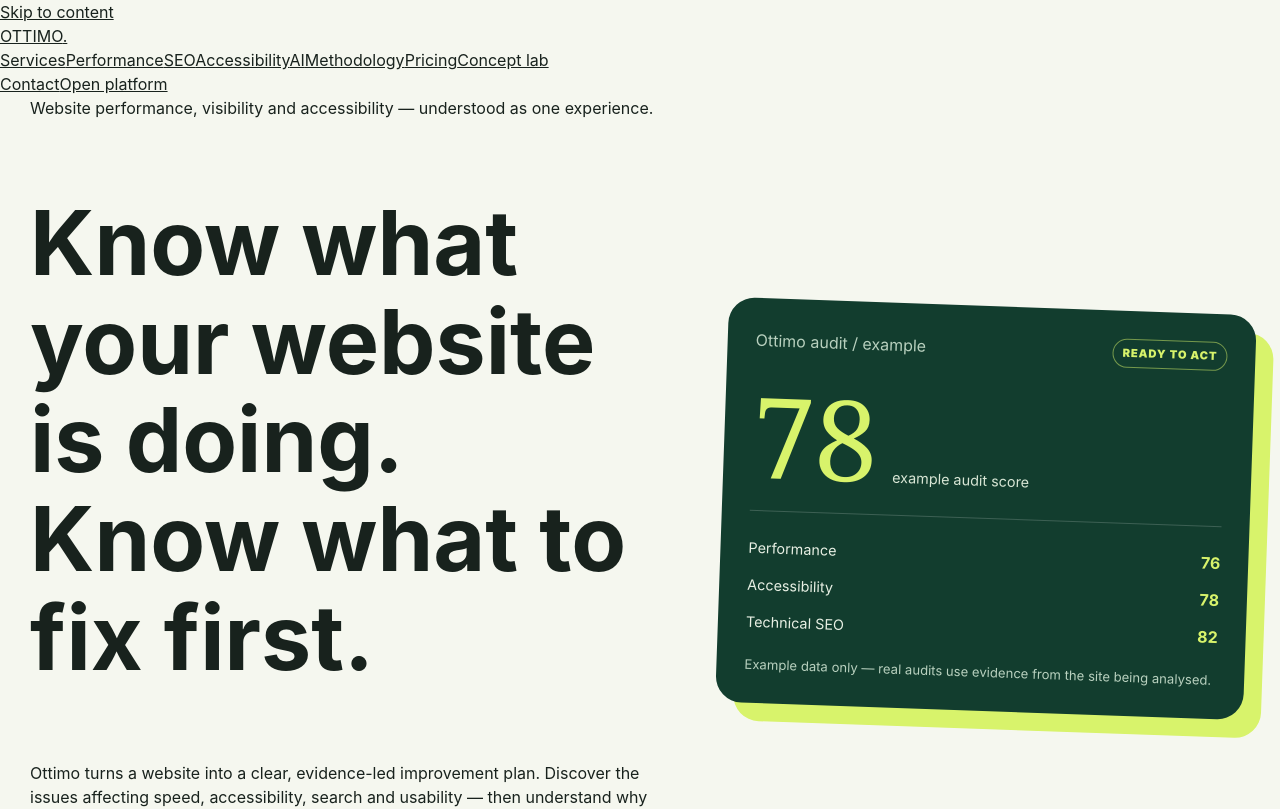
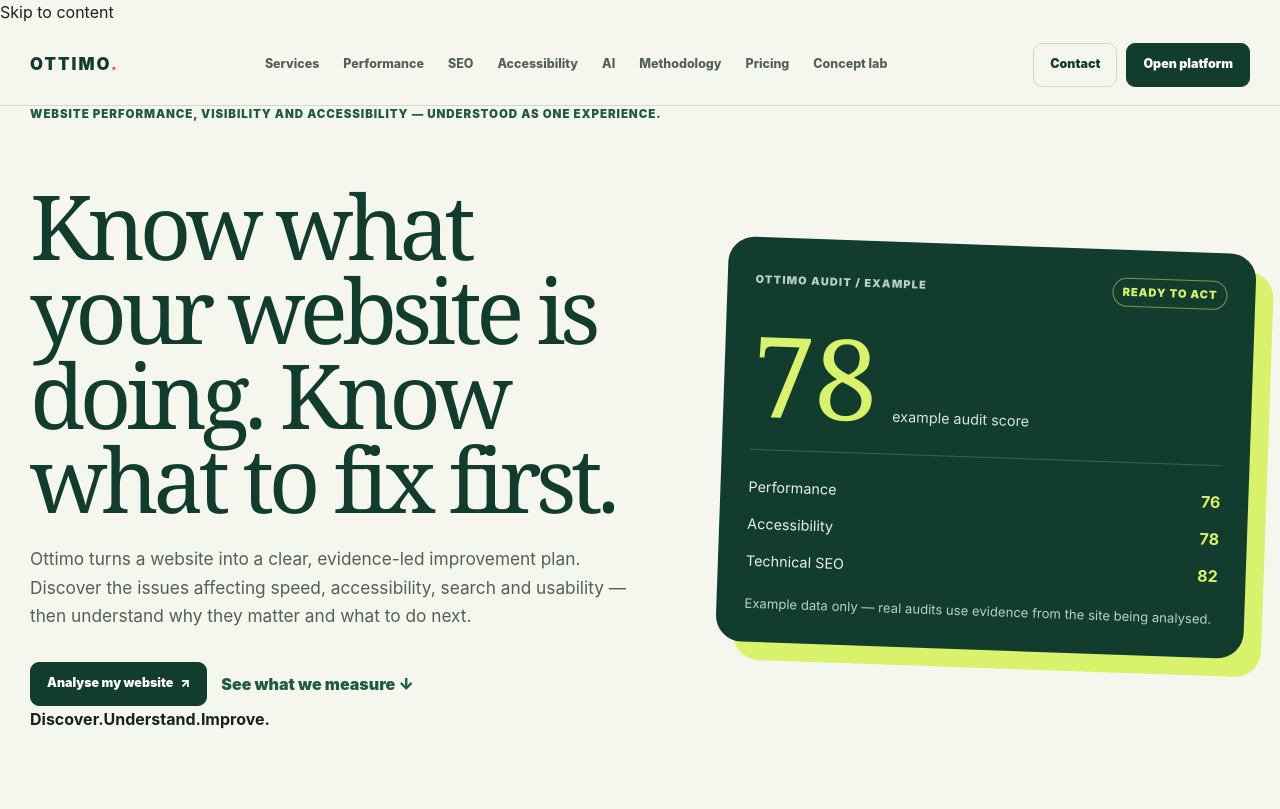
Before and after one commit to ottimosite/ottimo, a React (Vite) app: page / in a window 1280 px wide. Shown: the top 809 px of the page. Built offline with nearby package versions, Linux system fonts and the light colour scheme.

Commit message:
fix: restore global layout and navigation styles

```diff
--- a/src/styles/global.css
+++ b/src/styles/global.css
@@ -102,3 +102,73 @@ p {
     scroll-behavior: auto;
   }
 }
+
+body { overflow-x: hidden; }
+a { text-decoration: none; }
+
+#root { min-height: 100vh; }
+#main { min-height: 60vh; }
+
+.site-header {
+  position: relative;
+  z-index: 20;
+  min-height: 82px;
+  padding: 16px max(30px, calc((100vw - 1560px) / 2));
+  display: flex;
+  align-items: center;
+  gap: 28px;
+  background: var(--cream);
+  border-bottom: 1px solid var(--line);
+}
+.brand { flex: 0 0 auto; color: var(--forest); font-weight: 950; font-size: 1.05rem; letter-spacing: .12em; line-height: 1; }
+.brand span { color: var(--coral); }
+.site-header nav { display:flex; align-items:center; justify-content:center; gap:4px; flex:1 1 auto; }
+.site-header nav a { padding:9px 10px; border-radius:9px; color:var(--ink-soft); font-size:.78rem; font-weight:800; white-space:nowrap; }
+.site-header nav a:hover,.site-header nav a[aria-current="page"] { color:var(--forest); background:var(--lime); }
+.header-actions { display:flex; align-items:center; gap:9px; flex:0 0 auto; }
+
+.btn { display:inline-flex; min-height:44px; align-items:center; justify-content:center; gap:7px; border:1px solid transparent; border-radius:9px; padding:10px 16px; font-size:.78rem; font-weight:900; line-height:1; text-decoration:none; transition:transform .18s ease,background-color .18s ease,border-color .18s ease; }
+.btn:hover { transform:translateY(-1px); }
+.btn-primary { background:var(--forest); color:#fff; border-color:var(--forest); }
+.btn-primary:hover { background:var(--green-dark); }
+.btn-ghost { background:transparent; color:var(--forest); border-color:var(--line); }
+.btn-secondary { background:var(--lime); color:var(--forest); border-color:var(--lime); }
+
+.eyebrow { display:inline-block; color:var(--coral); font-size:.68rem; font-weight:950; letter-spacing:.11em; line-height:1.2; text-transform:uppercase; }
+
+.hero { width:100%; max-width:1220px; margin:0 auto; padding:72px 30px 90px; }
+.hero-kicker { max-width:680px; margin-bottom:42px; color:var(--green-dark); font-size:.72rem; font-weight:900; letter-spacing:.08em; text-transform:uppercase; }
+.hero h1 { margin:18px 0 25px; color:var(--forest); font:normal clamp(3.4rem,7vw,7rem)/.94 Georgia,serif; letter-spacing:-.06em; }
+.hero-copy { color:var(--ink-soft); font-size:1.08rem; line-height:1.65; }
+.hero-actions { display:flex; flex-wrap:wrap; align-items:center; gap:14px; margin-top:30px; }
+.content-page { width:100%; max-width:1220px; margin:0 auto; padding:85px 30px 110px; }
+.content-hero { max-width:850px; padding-bottom:55px; }
+.content-hero h1 { margin:16px 0 20px; color:var(--forest); font:normal clamp(3rem,7vw,6.5rem)/.94 Georgia,serif; letter-spacing:-.06em; }
+.content-hero p { max-width:680px; color:var(--ink-soft); font-size:1.15rem; line-height:1.65; }
+.content-grid { display:grid; grid-template-columns:repeat(2,minmax(0,1fr)); gap:18px; }
+.card { padding:28px; border:1px solid var(--line); border-radius:18px; background:#fff; }
+.card h2 { margin:12px 0 10px; color:var(--forest); font:normal 2rem/1 Georgia,serif; letter-spacing:-.04em; }
+.card p { color:var(--ink-soft); }
+.callout { margin-top:18px; padding:42px; border-radius:20px; background:var(--lime); }
+.callout h2 { margin:0 0 10px; color:var(--forest); font:normal 2.5rem/1 Georgia,serif; }
+
+footer { width:100%; padding:72px max(30px,calc((100vw - 1220px)/2)) 48px; background:var(--forest); color:#d9e7d6; border-top:1px solid rgba(255,255,255,.08); }
+.footer-brand { color:var(--lime); font-size:1.15rem; font-weight:950; letter-spacing:.12em; }
+footer p { max-width:460px; margin:12px 0 0; color:#b9d1bf; font-size:.86rem; }
+.footer-concepts { display:inline-block; margin-top:26px; color:var(--lime); font-size:.82rem; font-weight:900; }
+
+@media (max-width:1100px) {
+  .site-header { gap:16px; }
+  .site-header nav a { padding-inline:7px; font-size:.72rem; }
+}
+@media (max-width:900px) {
+  .site-header { padding-inline:22px; }
+  .header-actions .btn-ghost { display:none; }
+  .content-grid { grid-template-columns:1fr; }
+}
+@media (max-width:700px) {
+  .site-header { padding:12px 16px; min-height:68px; }
+  .site-header nav,.header-actions { display:none; }
+  .content-page { padding:65px 22px 80px; }
+  footer { padding:58px 22px 38px; }
+}
```
